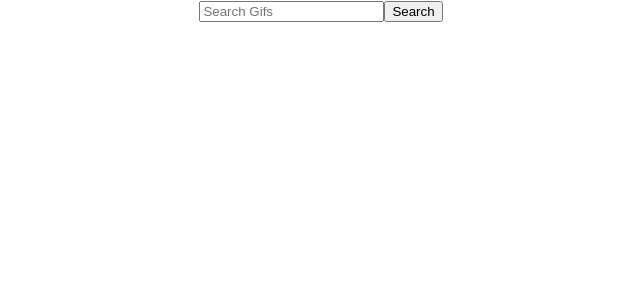
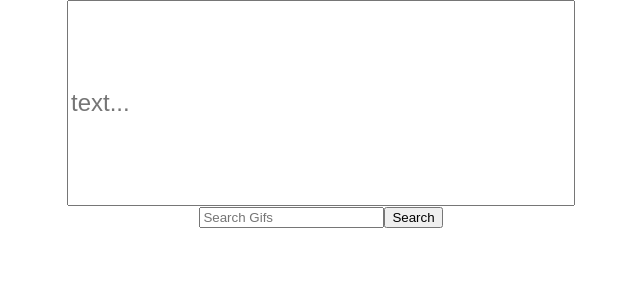
Before and after one commit to PranavGarg92/practice-github, a React (Create React App) app: page / in a window 1280 px wide. Shown: the top 300 px of the page, without its empty margins (319-959 px from the left). Built offline with nearby package versions, Linux system fonts and the light colour scheme.

Commit message:
Message box added

```diff
--- a/src/App.js
+++ b/src/App.js
@@ -1,9 +1,11 @@
 import "./App.css";
 import Gifs from "./components/Gifs";
+import PostMessage from "./components/PostMessage";
 
 function App() {
   return (
     <div className="App">
+      <PostMessage />
       <Gifs />
     </div>
   );
--- a/src/components/Gif.js
+++ b/src/components/Gif.js
@@ -1,10 +1,14 @@
 import React from "react";
 import "./Gif.css";
 
-const Gif = ({ item }) => {
+const Gif = ({ item, showGif, setShowGif }) => {
+  const handelClick = ({ item, setShowGif }) => {
+    setShowGif(setShowGif);
+  };
+
   return (
     <div className="Gif">
-      <img src={item} alt="err" />
+      <img src={item} alt="err" onClick={() => handelClick(item, setShowGif)} />
     </div>
   );
 };
--- /dev/null
+++ b/src/components/PostMessage.css
@@ -0,0 +1,9 @@
+.PostMessage {
+  color: yellowgreen;
+}
+
+.PostMessage input {
+  width: 500px;
+  height: 200px;
+  font-size: x-large;
+}
--- /dev/null
+++ b/src/components/PostMessage.js
@@ -0,0 +1,17 @@
+import React from "react";
+import "./PostMessage.css";
+
+const PostMessage = ({ postmessage, setPostMessage }) => {
+  return (
+    <div className="PostMessage">
+      <input
+        type="text"
+        value={postmessage}
+        placeholder="text..."
+        onChange={(e) => setPostMessage(e.target.value)}
+      />
+    </div>
+  );
+};
+
+export default PostMessage;
```
